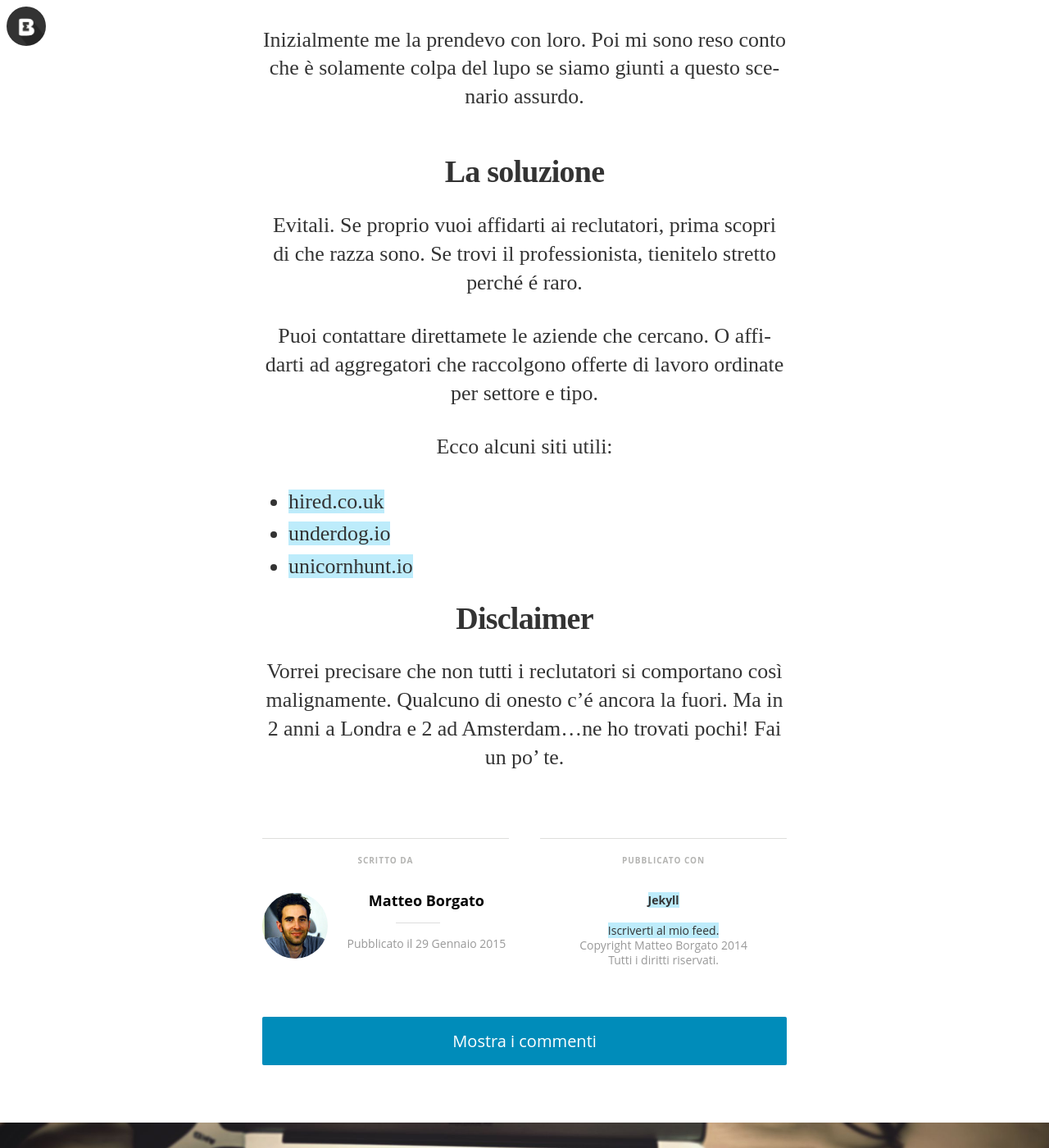
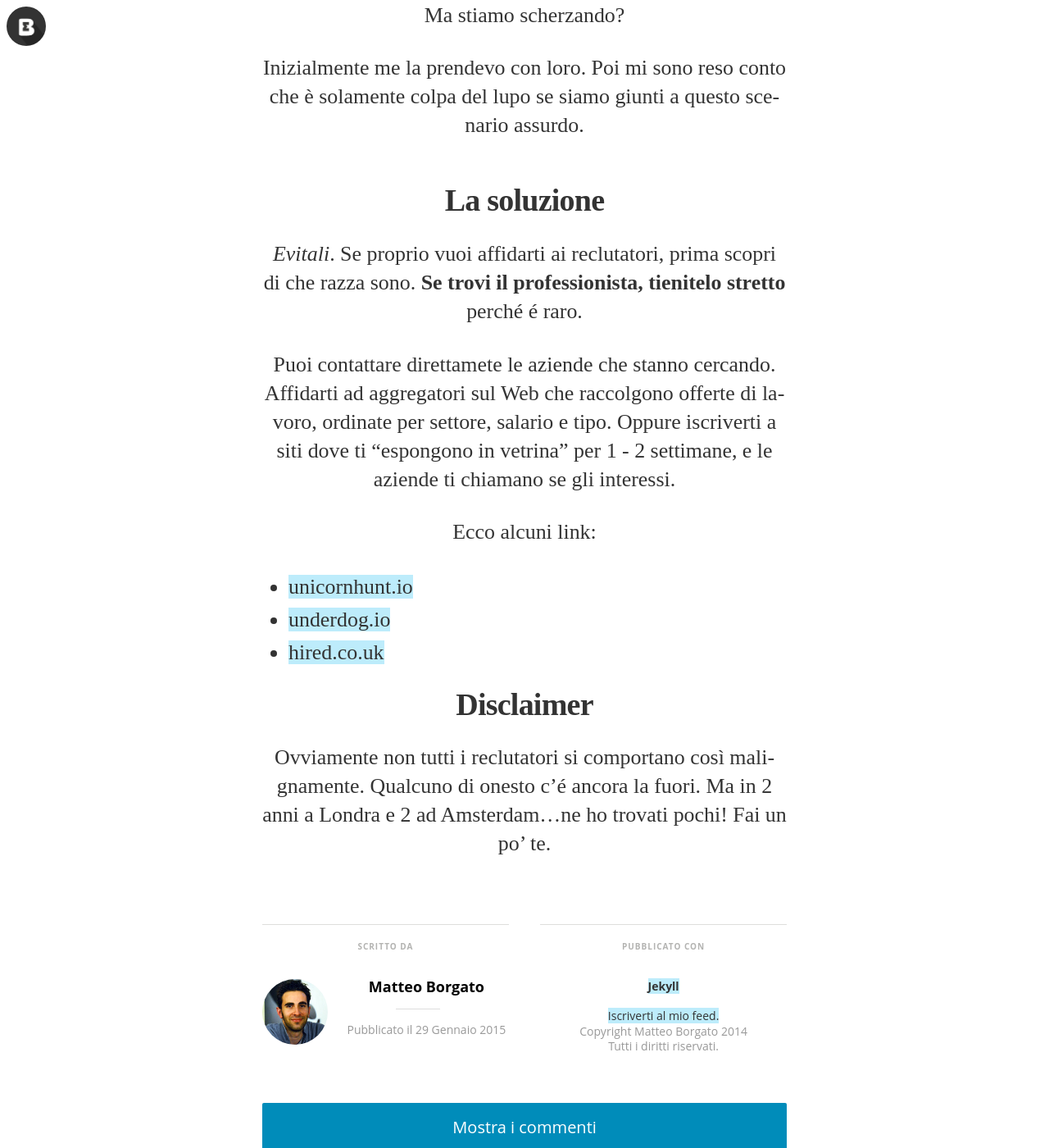
Before and after one commit to borgateo/blog, a Jekyll site: the page built from _posts/2015-01-29-Attenti-al-lupo.markdown, in a window 1280 px wide and 1400 px high, scrolled down 5790 px. Shown: the whole window at 82% size. Built offline with Jekyll 4.4.1, drawn with Linux system fonts in a browser that asks for light colours; some web fonts are replaced; Markdown is read by kramdown in place of the engine named in the settings; a script that is not in the unit is left out; some of the changed text lies outside the part shown.

Commit message:
update last post

```diff
--- a/_posts/2014-11-08-il-colloquio-di-lavoro.markdown
+++ b/_posts/2014-11-08-il-colloquio-di-lavoro.markdown
@@ -10,7 +10,7 @@ image: /assets/article_images/2014-11-08-il-colloquio-di-lavoro/colloquio.gif
 image-thumbnail: /assets/article_images/2014-11-08-il-colloquio-di-lavoro/colloquio-thumb.gif
 ---
 
-In Italia un programmatore viene definito **Senior** all’ottavo anno di esperienza nel settore. Per quanto uno possa sforzarsi, impegnarsi e far vedere quanto vale, non c’è modo di uscire da questa "casta di anzianità". La gente ti prende sul serio solamente quando hai compiuto 35-40 anni.
+In Italia un programmatore viene definito **Senior** all’ottavo anno di esperienza nel settore. Per quanto uno possa sforzarsi, impegnarsi e far vedere quanto vale, non c’è modo di uscire da questa “casta di anzianità”. La gente ti prende sul serio solamente quando hai compiuto 35-40 anni.
 
 > “Ormai siamo troppo giovani” &mdash; cit. Dimartino
 
@@ -125,7 +125,6 @@ Penso che in linea di massima, tali dritte, si possano applicare a tutti i setto
 In bocca al lupo, e ricorda che una volta raggiunto un certo grado di confidenza ed esperienza, **sarai tu a fare il colloquio all’azienda** :)
 
 
-
 [pair programming]: http://it.wikipedia.org/wiki/Pair_programming
 [Codepen]:  http://codepen.io/
 [GitHub]: https://github.com/
--- a/_posts/2015-01-29-Attenti-al-lupo.markdown
+++ b/_posts/2015-01-29-Attenti-al-lupo.markdown
@@ -69,15 +69,15 @@ Tristi.
 #### Embé?
 Continuerai a dire.
 
-Allora immagina di nuovo la tua azienda. Pensavi di poter incontrare solamente la crème de la crème. Invece _ti trovi a parlare con gente che non pensava di saper programmare o che che passava da quelle parti_.
+Allora immagina di nuovo la tua azienda. Pensavi di poter incontrare solamente la crème de la crème. Invece _ti trovi a parlare con gente che non pensava di saper programmare o che passava per caso da quelle parti_.
 
-Raramente ti trovi la persona giusta davanti.
+Quasi mai ricevi la persona giusta.
 
-Ma se la fortuna non gira &mdash;perché solo di fortuna si parla&mdash; e la persona giusta non si presenta dopo 3 - 4 mesi, l’azienda perde la fiducia nel sistema e s’incazza.
+Ma se la fortuna non gira &mdash;perché solo di fortuna si parla&mdash; e quello/a che cercavi non si presenta dopo 3 - 4 mesi, __l’azienda perde la fiducia nel sistema e s’incazza__.
 Pensa erroneamente che ci sono solamente programmatori idioti al mondo.
 
 #### La situazione attuale
-Si è creato un’ambiente di diffidenza tra datore e programmatore.
+Si è creato un’ambiente di _diffidenza_ tra datore e programmatore.
 
 Il datore di lavoro non vuole neanche parlare al telefono con i candidati. Ti manda il compito per casa da fare e, solamente se lo passi, ti contatta.
 
@@ -90,17 +90,19 @@ Ma stiamo scherzando?
 Inizialmente me la prendevo con loro. Poi mi sono reso conto che è solamente colpa del lupo se siamo giunti a questo scenario assurdo.
 
 #### La soluzione
-Evitali. Se proprio vuoi affidarti ai reclutatori, prima scopri di che razza sono. Se trovi il professionista, tienitelo stretto perché é raro.
+_Evitali_. Se proprio vuoi affidarti ai reclutatori, prima scopri di che razza sono. __Se trovi il professionista, tienitelo stretto__ perché é raro.
 
-Puoi contattare direttamete le aziende che cercano. O affidarti ad aggregatori che raccolgono offerte di lavoro ordinate per settore e tipo.
+Puoi contattare direttamete le aziende che stanno cercando.
+Affidarti ad aggregatori sul Web che raccolgono offerte di lavoro, ordinate per settore, salario e tipo.
+Oppure iscriverti a siti dove ti “espongono in vetrina” per 1 - 2 settimane, e le aziende ti chiamano se gli interessi.
 
-Ecco alcuni siti utili:
+Ecco alcuni link:
 
+- [unicornhunt.io](https://unicornhunt.io)
+- [underdog.io](https://www.underdog.io/)
 - [hired.co.uk](https://hired.co.uk)
-- [underdog.io](https://www.underdog.io/)
-- [unicornhunt.io](https://unicornhunt.io)
 
 
 #### Disclaimer
-Vorrei precisare che non tutti i reclutatori si comportano così malignamente.
+Ovviamente non tutti i reclutatori si comportano così malignamente.
 Qualcuno di onesto c’é ancora la fuori. Ma in 2 anni a Londra e 2 ad Amsterdam…ne ho trovati pochi! Fai un po’ te.
```
Also changed, not shown: other parts of _posts/2015-01-29-Attenti-al-lupo.markdown (+1 -1 lines), 2 other files.
